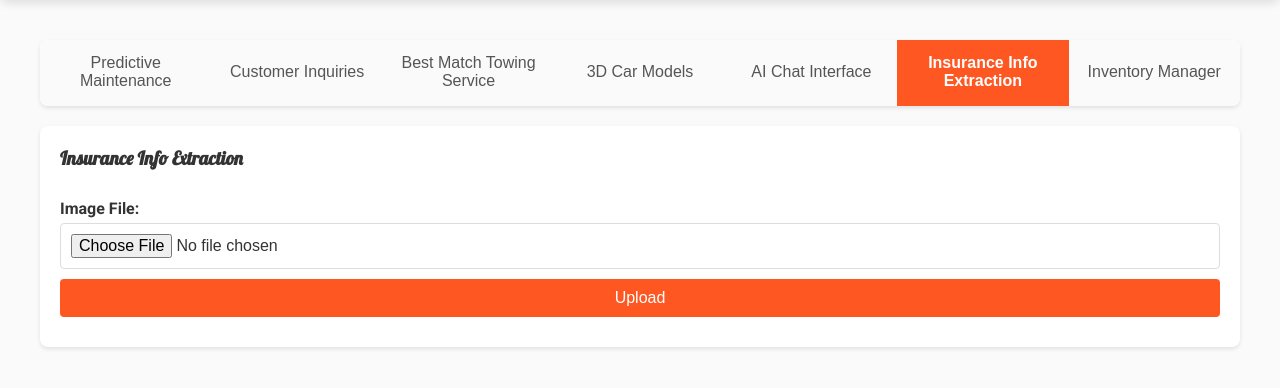
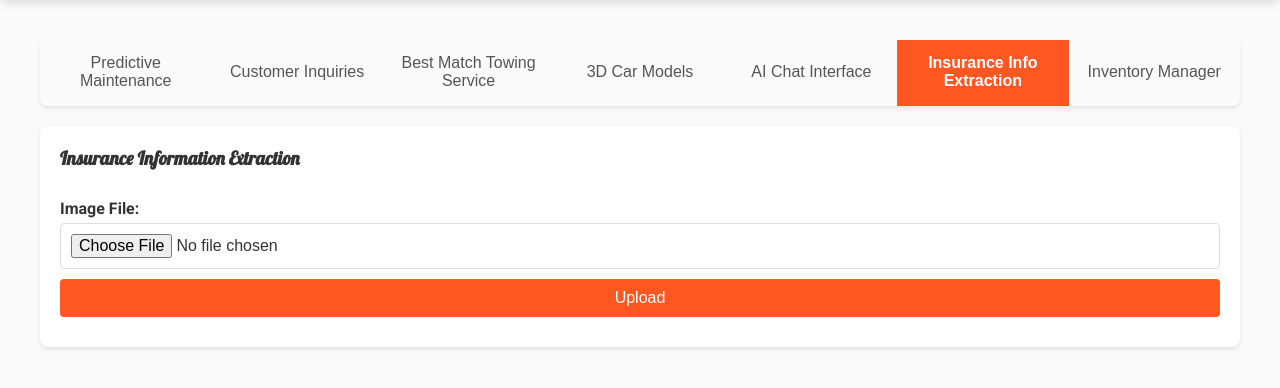
Before and after one commit to Sa1f27/CarX, a Flask app: page / in a window 1280 px wide, after a click on "Insurance Info Extraction". Shown: the part 58-446 px from the top of the page. Run offline with Flask 3, Linux system fonts and the light colour scheme.

Commit message:
Update index.html

```diff
--- a/templates/index.html
+++ b/templates/index.html
@@ -75,7 +75,7 @@
         </div>
 
         <div id="InsuranceInfo" class="tabcontent">
-            <h3>Insurance Info Extraction</h3>
+            <h3>Insurance Information Extraction</h3>
             <form id="insurance-info-form" enctype="multipart/form-data">
                 <label for="image">Image File:</label>
                 <input type="file" id="image" name="image" placeholder="Upload an image file">
```
